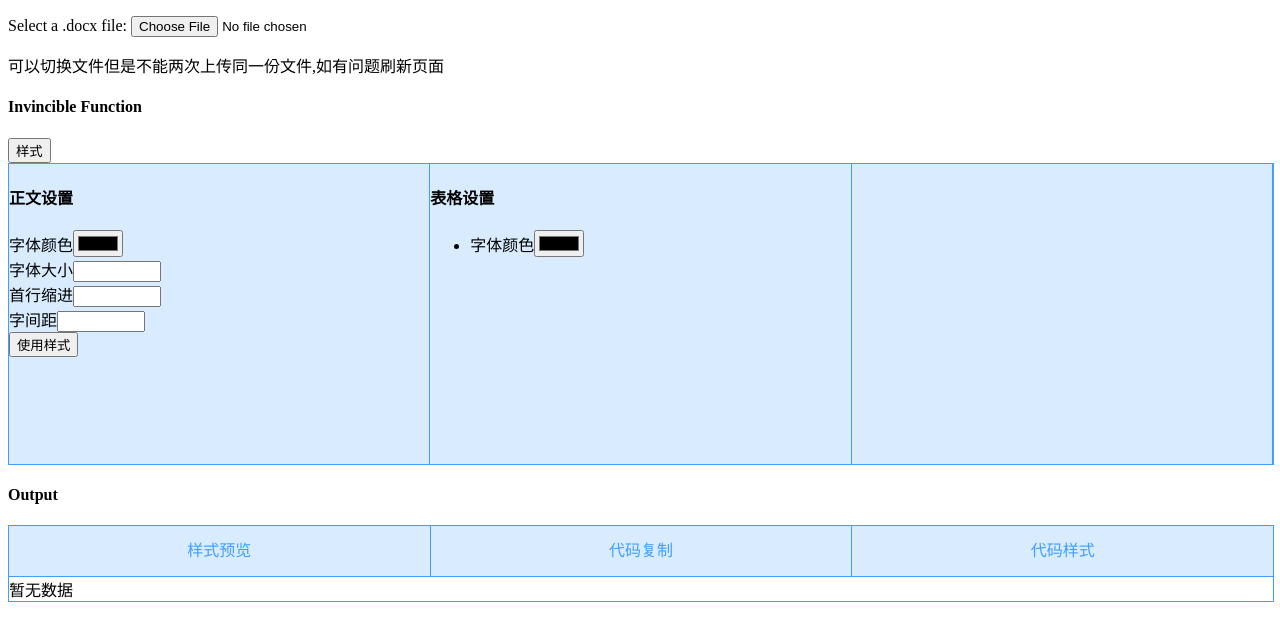
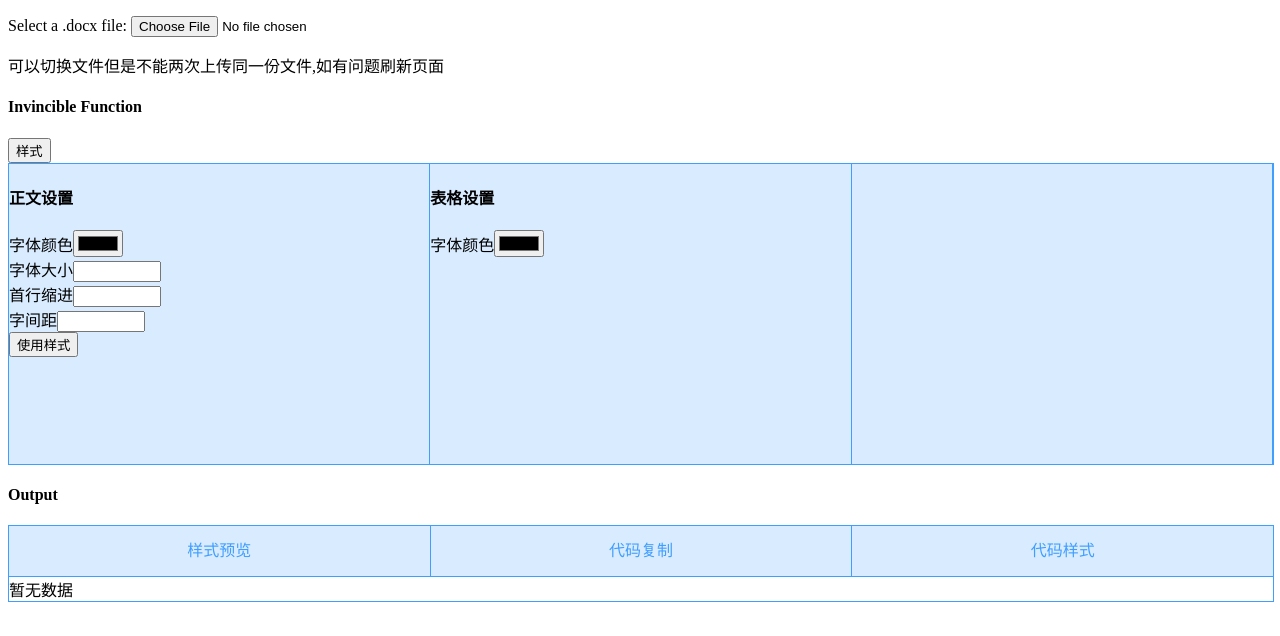
Before and after one commit to Limonica27/superFools, a plain HTML site: page index.html in a window 1280 px wide. Drawn offline with nearby package versions, Linux system fonts and the light colour scheme; some packages are replaced by stand-ins of ours; a script that the page names is missing.

Commit message:
代码暂存

```diff
--- a/index.html
+++ b/index.html
@@ -33,7 +33,7 @@
       </div>
       <div>
         <h4>表格设置</h4>
-        <ul>
+        <ul id="box_ul_one" class="box_ul_one">
           <li>字体颜色<input id="color" type="color" /></li>
         </ul>
       </div>
--- a/style.css
+++ b/style.css
@@ -15,6 +15,14 @@
   padding: 0;
 }
 .box_ul li{
+  color: #000;
+  list-style: none;
+}
+.box_ul_one{
+  margin: 0;
+  padding: 0;
+}
+.box_ul_one li{
   color: #000;
   list-style: none;
 }
--- a/superMethod.js
+++ b/superMethod.js
@@ -39,11 +39,6 @@
   let output_code = document.getElementById("output_code")
   let output_style = document.getElementById("output_style")
   let output_null = document.getElementById("output_null")
-
-  // document.getElementById('removeFile').addEventListener('click', function () {
-  //   let obj = document.getElementById('document');
-  //   obj.outerHTML = obj.outerHTML;
-  // })
 
   document.getElementById('copy').addEventListener('click', function () {
     var clipboard = new ClipboardJS('#copy')
@@ -141,7 +136,6 @@
   }
 
   function handleFileSelect(event) {
-    console.log('4564')
     readFileInputEventAsArrayBuffer(event, function (arrayBuffer) {
       mammoth.convertToHtml({ arrayBuffer: arrayBuffer })
         .then(displayResult)
```
